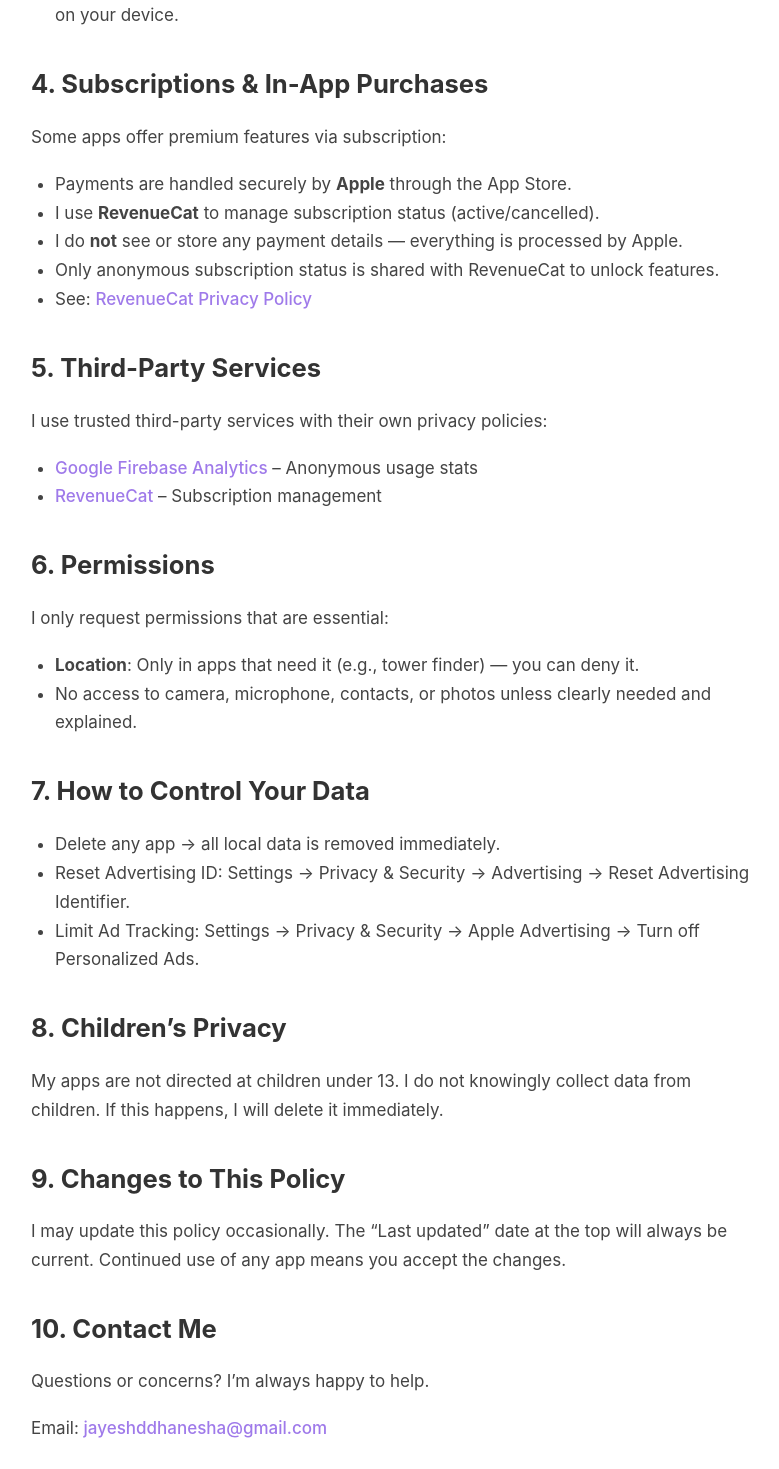
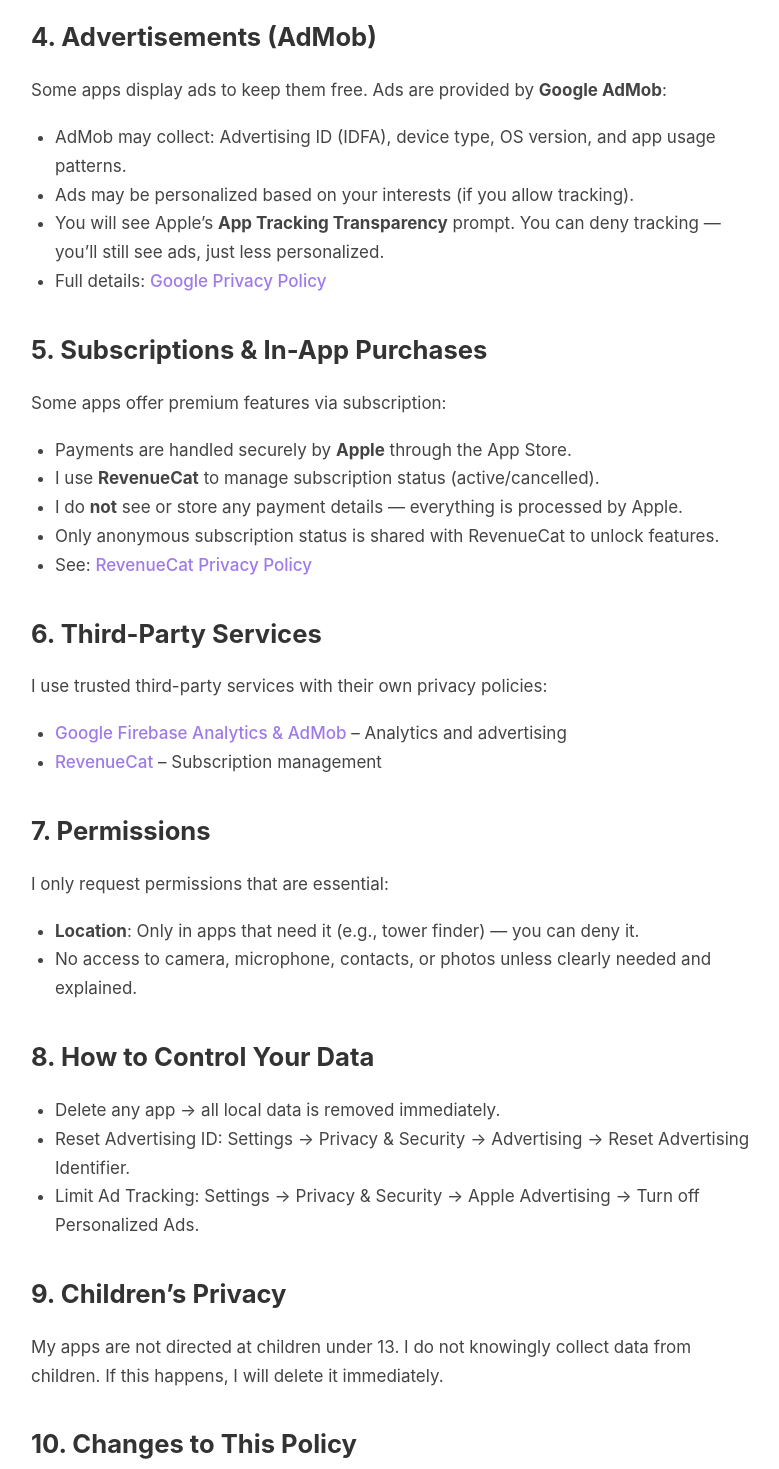
Before and after one commit to jayeshdddhanesha-wq/app-privacy, a plain HTML site: page index.html in a window 1280 px wide. Shown: the part 1241-2710 px from the top of the page, without its empty margins (249-1028 px from the left). Drawn offline with Linux system fonts and the light colour scheme.

Commit message:
index.html

```diff
--- a/index.html
+++ b/index.html
@@ -66,7 +66,6 @@
 <body>
     <div class="container">
         <h1>Privacy Policy – My Apps</h1>
-        <p><strong>Last updated: December 29, 2025</strong></p>
         <p>Thank you for using my apps! This privacy policy applies to <strong>all mobile applications</strong> created by Jayesh Dhanesha. I take your privacy very seriously and collect only the minimum data needed for each app to work properly.</p>
 
         <h2>1. General Principle</h2>
@@ -90,7 +89,16 @@
             <li><strong>Creative / Story Apps</strong>: All content you create (stories, messages, etc.) is stored only on your device.</li>
         </ul>
 
-        <h2>4. Subscriptions & In-App Purchases</h2>
+        <h2>4. Advertisements (AdMob)</h2>
+        <p>Some apps display ads to keep them free. Ads are provided by <strong>Google AdMob</strong>:</p>
+        <ul>
+            <li>AdMob may collect: Advertising ID (IDFA), device type, OS version, and app usage patterns.</li>
+            <li>Ads may be personalized based on your interests (if you allow tracking).</li>
+            <li>You will see Apple’s <strong>App Tracking Transparency</strong> prompt. You can deny tracking — you’ll still see ads, just less personalized.</li>
+            <li>Full details: <a href="https://policies.google.com/privacy" target="_blank">Google Privacy Policy</a></li>
+        </ul>
+
+        <h2>5. Subscriptions & In-App Purchases</h2>
         <p>Some apps offer premium features via subscription:</p>
         <ul>
             <li>Payments are handled securely by <strong>Apple</strong> through the App Store.</li>
@@ -100,35 +108,35 @@
             <li>See: <a href="https://www.revenuecat.com/privacy" target="_blank">RevenueCat Privacy Policy</a></li>
         </ul>
 
-        <h2>5. Third-Party Services</h2>
+        <h2>6. Third-Party Services</h2>
         <p>I use trusted third-party services with their own privacy policies:</p>
         <ul>
-            <li><a href="https://policies.google.com/privacy" target="_blank">Google Firebase Analytics</a> – Anonymous usage stats</li>
+            <li><a href="https://policies.google.com/privacy" target="_blank">Google Firebase Analytics & AdMob</a> – Analytics and advertising</li>
             <li><a href="https://www.revenuecat.com/privacy" target="_blank">RevenueCat</a> – Subscription management</li>
 
         </ul>
 
-        <h2>6. Permissions</h2>
+        <h2>7. Permissions</h2>
         <p>I only request permissions that are essential:</p>
         <ul>
             <li><strong>Location</strong>: Only in apps that need it (e.g., tower finder) — you can deny it.</li>
             <li>No access to camera, microphone, contacts, or photos unless clearly needed and explained.</li>
         </ul>
 
-        <h2>7. How to Control Your Data</h2>
+        <h2>8. How to Control Your Data</h2>
         <ul>
             <li>Delete any app → all local data is removed immediately.</li>
             <li>Reset Advertising ID: Settings → Privacy & Security → Advertising → Reset Advertising Identifier.</li>
             <li>Limit Ad Tracking: Settings → Privacy & Security → Apple Advertising → Turn off Personalized Ads.</li>
         </ul>
 
-        <h2>8. Children’s Privacy</h2>
+        <h2>9. Children’s Privacy</h2>
         <p>My apps are not directed at children under 13. I do not knowingly collect data from children. If this happens, I will delete it immediately.</p>
 
-        <h2>9. Changes to This Policy</h2>
+        <h2>10. Changes to This Policy</h2>
         <p>I may update this policy occasionally. The “Last updated” date at the top will always be current. Continued use of any app means you accept the changes.</p>
 
-        <h2>10. Contact Me</h2>
+        <h2>11. Contact Me</h2>
         <p>Questions or concerns? I’m always happy to help.</p>
         <p>Email: <a href="mailto:jayeshddhanesha@gmail.com">jayeshddhanesha@gmail.com</a></p>
 
```
